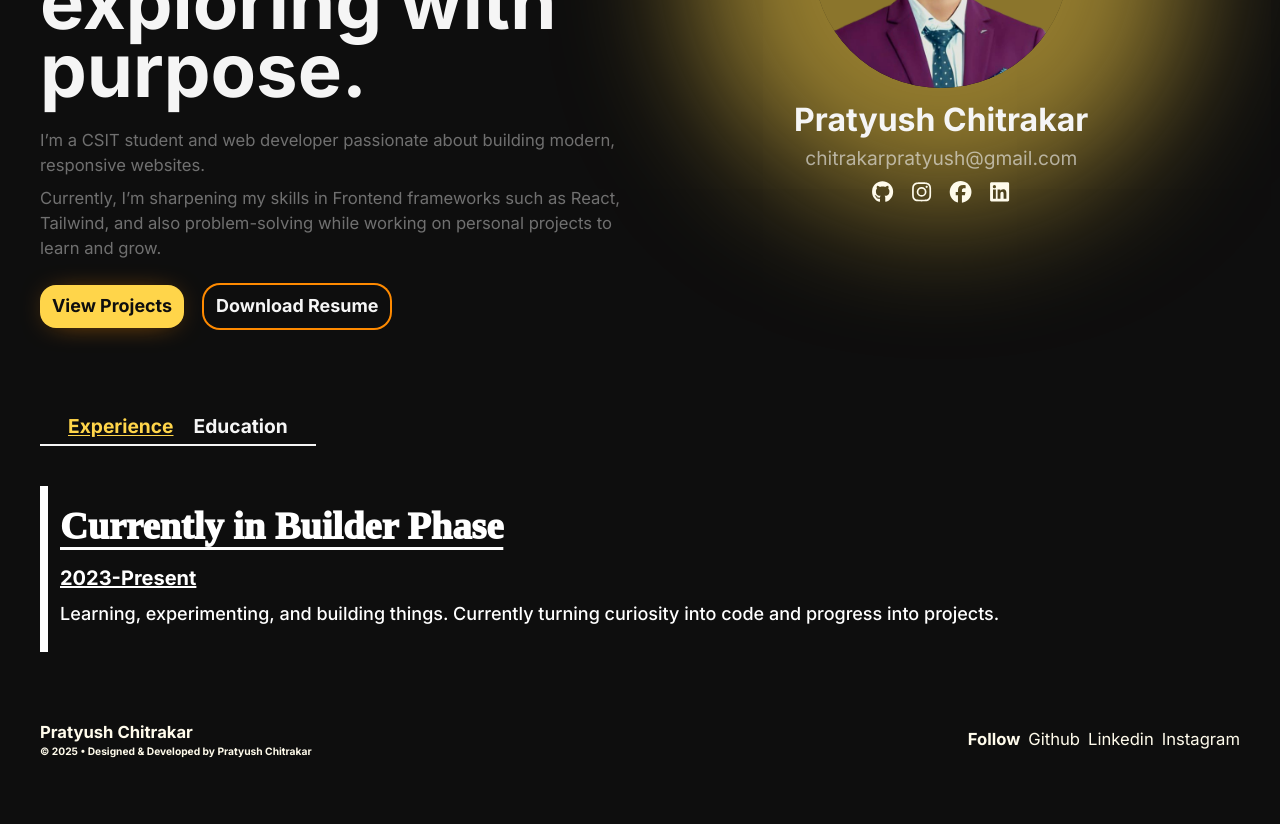
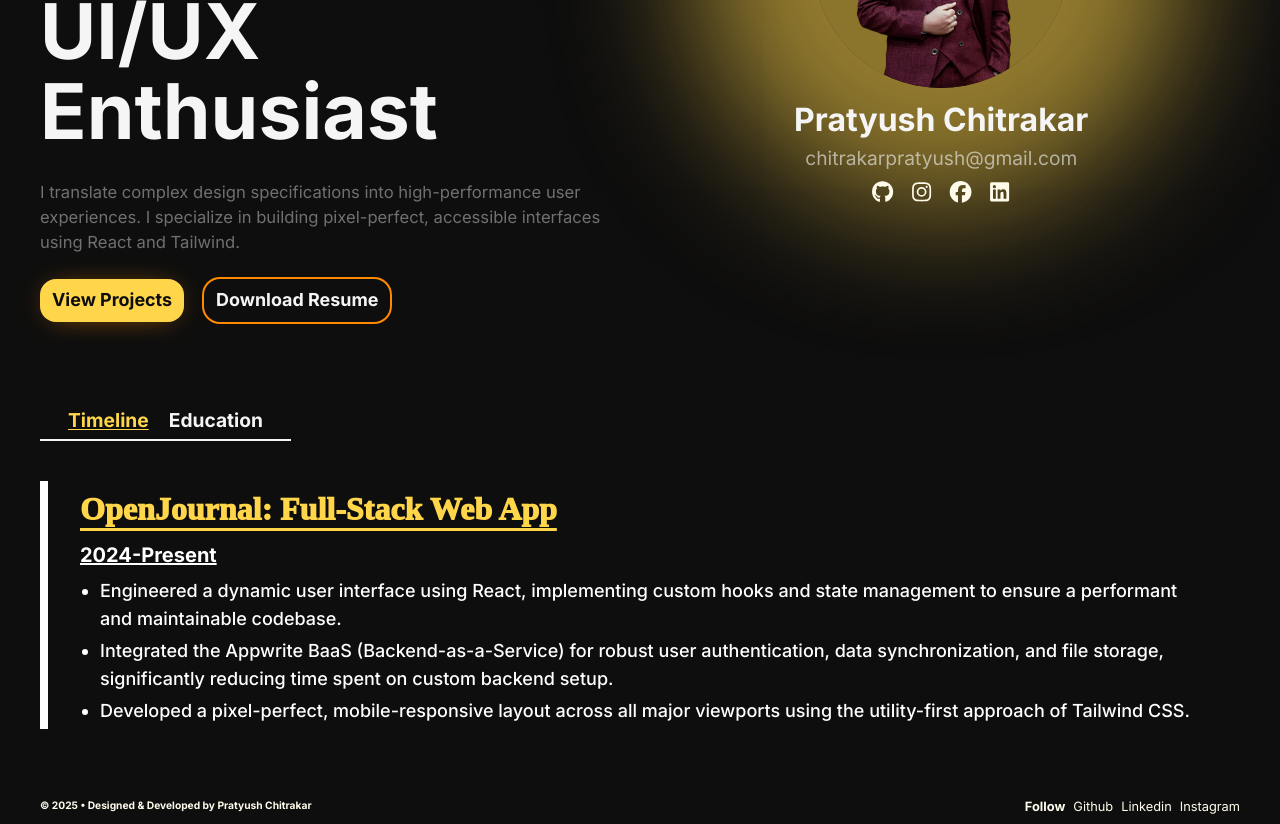
Before and after one commit to Chitrakar09/Personal_Portfolio, a React (Vite) app: page /realm/about in a window 1280 px wide. Shown: the part 320-1144 px from the top of the page. Before the commit the page ends 1087 px from the top, so only its background shows below. Built offline with nearby package versions, Linux system fonts and the light colour scheme; a web font is replaced by a local one.

Commit message:
Ui changes

```diff
--- a/src/components/features/About/AboutSection.jsx
+++ b/src/components/features/About/AboutSection.jsx
@@ -135,7 +135,7 @@ function AboutSection() {
     // Main container
     <div
       id="AboutContainer"
-      className="w-full h-full px-5 md:px-10 pt-[7vh] smLaptop:pt-[10vh] pb-[14vh] tablet:pb-[10vh] smLaptop:pb-[20vh] laptop:pb-[10vh] lgLaptop:pb-[10vh]  bg-background-dark flex flex-col lg:flex-row justify-start lg:justify-center items-center lg:items-start gap-5 lg:gap-10 xl:gap-0"
+      className="w-full h-full px-5 md:px-10 pt-[5vh] smLaptop:pt-[10vh] pb-[5vh] tablet:pb-[5vh] smLaptop:pb-[10vh] laptop:pb-[10vh] lgLaptop:pb-[10vh]  bg-background-dark flex flex-col lg:flex-row justify-start lg:justify-center items-start lg:items-start gap-15 lg:gap-10 xl:gap-0"
     >
       {/* profile container */}
       <div
@@ -150,7 +150,7 @@ function AboutSection() {
           id="profilePic"
         >
           <ProfilePic
-            url="/profile.png"
+            url="/avatar.png"
             classname="smLaptop:w-[30dvw] smLaptop:h-[30dvw] laptop:w-[20dvw] laptop:h-[20dvw] lgLaptop:w-[20dvw] lgLaptop:h-[20dvw] 4k:w-[23dvw] lg:mb-2 4k:h-[23dvw] rounded-full bg-[rgba(255,213,74,0.52)] bg-center smLaptop:shadow-[0_0_131px_120px_rgba(255,213,74,0.56)]"
           />
         </motion.div>
@@ -230,9 +230,9 @@ function AboutSection() {
           variants={headingVariants}
           initial={!hasAnimated && "hidden"}
           animate={!hasAnimated && "visible"}
-          className="text-center lg:text-left font-bold text-[8vh]/15 tablet:text-[13vh]/34 smLaptop:text-[7.5dvw]/20 laptop:text-[5.8dvw]/17 lgLaptop:text-[6dvw]/18 4k:text-[7dvw]/45 lg:mb-5 lgLaptop:mb-10 mb-3 tablet:mb-8"
+          className="text-center lg:text-left font-bold text-[5vh]/15 tablet:text-[7vh]/25 smLaptop:text-[7.5dvw]/20 laptop:text-[6dvw]/20 lgLaptop:text-[7dvw]/22 4k:text-[7dvw]/45 mb-6"
         >
-          Solving, creating, exploring with purpose.
+          Frontend Developer & UI/UX Enthusiast
         </motion.h1>
 
         {/* Description */}
@@ -241,14 +241,9 @@ function AboutSection() {
           id="description"
           className="flex flex-col gap-2 4k:mb-3"
         >
-          <p className="text-text-muted text-center text-[3.5dvw] tablet:text-[2.3dvw] smLaptop:text-[1.6dvw] laptop:text-[1.3dvw] lgLaptop:text-[1.1dvw] 4k:text-[1.3dvw] lg:text-left">
-            I’m a CSIT student and web developer passionate about building
-            modern, responsive websites.{" "}
-          </p>
-          <p className="text-text-muted text-center text-[3.5dvw] tablet:text-[2.3dvw] smLaptop:text-[1.6dvw] laptop:text-[1.3dvw] lgLaptop:text-[1.1dvw] 4k:text-[1.3dvw] lg:text-left">
-            Currently, I’m sharpening my skills in Frontend frameworks such as React, Tailwind, and also
-            problem-solving while working on personal projects to learn and
-            grow.
+          <p className="text-text-muted text-center text-[3.5dvw] tablet:text-[2.3dvw] smLaptop:text-[1.6dvw] laptop:text-[1.3dvw] lgLaptop:text-[1.25dvw] 4k:text-[1.3dvw] lg:text-left">
+            I translate complex design specifications into high-performance user experiences.
+            I specialize in building pixel-perfect, accessible interfaces using React and Tailwind.
           </p>
         </motion.div>
         {/* buttons */}
--- a/src/components/features/About/Career.jsx
+++ b/src/components/features/About/Career.jsx
@@ -32,11 +32,11 @@ function Career() {
       variants={tabVariants}
       initial="initial"
       whileInView="visible"
-      viewport={{once:false,amount:1}}
+      viewport={{once:false}}
         id="tab"
         className="bg-background-dark mx-5 md:mx-10 py-1 px-5 tablet:px-10 smLaptop:px-7 text-text-light flex text-[4vw] tablet:text-[3.5vw] smLaptop:text-[2vw] laptop:text-[1.5vw] font-bold gap-5 border-b-2"
       >
-        <button onClick={() => (setState("experience"))} className={(state==="experience")?' text-primary-golden transition-all delay-75 underline underline-offset-2':null}>Experience</button>
+        <button onClick={() => (setState("experience"))} className={(state==="experience")?' text-primary-golden transition-all delay-75 underline underline-offset-2':null}>Timeline</button>
         <button onClick={() => setState("education")} className={(state==="education")?' text-primary-golden transition-all delay-75 underline underline-offset-2':null}>Education</button>
       </motion.div>
       {state === "experience" ? <Experience /> : <Education />}
--- a/src/components/features/About/Education.jsx
+++ b/src/components/features/About/Education.jsx
@@ -10,10 +10,6 @@ function Education() {
     {
       title: "Higher Secondary Education - Grand Academy, Nepal",
       date: "2022-2024",
-    },
-    {
-      title: "Secondary Education Examination (SEE) - Little Angel's School, Nepal",
-      date: "Completed in 2022",
     },
   ];
 
@@ -41,7 +37,7 @@ function Education() {
           viewport={{ once: false }}
           className="w-full bg-background-dark text-text-light px-5 md:px-10 py-5 flex flex-col gap-2 tablet:gap-2"
         >
-          <div id="cardContainer" className="w-full flex flex-col gap-10 scale-90">
+          <div id="cardContainer" className="w-full flex flex-col gap-10">
             {educations.map((education, i) => (
               <div key={i} className="w-full">
                 <CareerCard
--- a/src/components/features/About/Experience.jsx
+++ b/src/components/features/About/Experience.jsx
@@ -6,10 +6,10 @@ function Experience() {
   //experience
   const experiences = [
     {
-      title: "Currently in Builder Phase",
-      date: "2023-Present",
+      title: "OpenJournal: Full-Stack Web App",
+      date: "2024-Present",
       details:
-        "Learning, experimenting, and building things. Currently turning curiosity into code and progress into projects.",
+        (<ul className="list-disc pl-5 space-y-1"><li>Engineered a dynamic user interface using React, implementing custom hooks and state management to ensure a performant and maintainable codebase.</li><li>Integrated the Appwrite BaaS (Backend-as-a-Service) for robust user authentication, data synchronization, and file storage, significantly reducing time spent on custom backend setup.</li><li>Developed a pixel-perfect, mobile-responsive layout across all major viewports using the utility-first approach of Tailwind CSS.</li></ul>),
     },
   ];
 
--- a/src/components/layout/Footer.jsx
+++ b/src/components/layout/Footer.jsx
@@ -11,9 +11,6 @@ function Footer() {
         id="copyright"
         className="flex flex-col items-start justify-center w-full"
       >
-        <span className="font-[1000] text-[4.9vw] md:text-[3vw] laptop:text-[1.3vw]/6">
-          Pratyush Chitrakar
-        </span>
         <span className="text-[3vw] md:text-[1.5vw] laptop:text-[0.8vw] font-bold flex flex-wrap">
           © {`${year}`} • Designed & Developed by Pratyush Chitrakar
         </span>
@@ -22,16 +19,16 @@ function Footer() {
         id="follow"
         className="hidden md:flex justify-end items-center w-full gap-2"
       >
-        <span className="text-[2.5vw] laptop:text-[1.3vw] font-bold">
+        <span className="text-[2vw] laptop:text-[1vw] font-bold">
           Follow
         </span>
         <div className="flex gap-2">
-        <span className="text-[2.5vw] laptop:text-[1.3vw] hover:text-accent-amber hover:-translate-y-0.5 transition ease-in-out">
+        <span className="text-[2vw] laptop:text-[1vw] hover:text-accent-amber hover:-translate-y-0.5 transition ease-in-out">
           <a href="https://github.com/Chitrakar09" target="_blank">
             Github
           </a>
         </span>
-        <span className="text-[2.5vw] laptop:text-[1.3vw] hover:text-accent-amber hover:-translate-y-0.5 transition ease-in-out">
+        <span className="text-[2vw] laptop:text-[1vw] hover:text-accent-amber hover:-translate-y-0.5 transition ease-in-out">
           <a
             href="https://www.linkedin.com/in/pratyush-chitrakar/"
             target="_blank"
@@ -39,7 +36,7 @@ function Footer() {
             Linkedin
           </a>
         </span>
-        <span className="text-[2.5vw] laptop:text-[1.3vw] hover:text-accent-amber hover:-translate-y-0.5 transition ease-in-out">
+        <span className="text-[2vw] laptop:text-[1vw] hover:text-accent-amber hover:-translate-y-0.5 transition ease-in-out">
           <a href="https://www.instagram.com/chitrakar_09/" target="_blank">
             Instagram
           </a>
--- a/src/components/ui/CareerCard.jsx
+++ b/src/components/ui/CareerCard.jsx
@@ -44,25 +44,25 @@ function CareerCard({
           transition: { duration: 0.3, ease: "easeInOut" },
         }
       }
-      className={` w-full p-3 lgLaptop:px-8 lgLaptop:pb-8 ${border} flex flex-col gap-2 bg-background-dark text-start`}
+      className={`px-8 py-1 lgLaptop:pb-8 ${border} flex flex-col gap-2 bg-background-dark text-base`}
     >
       <div id="title">
-        <h1 className="font-[1000] text-[7vw] tablet:text-[6vw] smLaptop:text-[5.5vw] laptop:text-[3vw] 4k:text-[3.5vw] laptop:underline-offset-8 font-title underline underline-offset-3">
+        <h1 className={`font-[1000] text-[6vw] tablet:text-[5vw] smLaptop:text-[2.5vw] laptop:text-[2.5vw] 4k:text-[3.5vw] laptop:underline-offset-8 font-title underline underline-offset-3 ${use==='experience'?'text-primary-golden':null}`}>
           {title}
         </h1>
       </div>
       <div id="timeline">
-        <span className="font-extrabold underline text-lg tablet:text-2xl smLaptop:text-3xl laptop:text-xl lgLaptop:text-[1.5vw] 4k:text-[1.7vw]">
+        <span className="font-extrabold underline text-lg tablet:text-xl smLaptop:text-xl laptop:text-xl lgLaptop:text-[1.2vw] 4k:text-[1.7vw]">
           {date}
         </span>
       </div>
 
       <div
         id="about"
-        className="w-full flex flex-col gap-1 tablet:gap-3 lgLaptop:gap-4"
+        className="w-full flex flex-col"
       >
         {details && (
-          <p className="font-medium tablet:text-xl smLaptop:text-2xl laptop:text-lg lgLaptop:text-[1.3vw] 4k:text-[1.57vw]">
+          <p className="font-medium tablet:text-xl smLaptop:text-lg laptop:text-lg lgLaptop:text-[1.3vw] 4k:text-[1.57vw] flex flex-col gap-1">
             {details}
           </p>
         )}
@@ -72,7 +72,7 @@ function CareerCard({
               <button
                 key={i}
                 id="bubble"
-                className={`py-0.5 px-1.5 rounded-md font-bold tablet:text-xl smLaptop:text-2xl laptop:text-base lgLaptop:text-xl 4k:text-[1.6vw] bg-primary-golden text-background-dark`}
+                className={`py-0.5 px-1.5 rounded-md font-bold tablet:text-xl smLaptop:text-lg laptop:text-base lgLaptop:text-xl 4k:text-[1.6vw] bg-primary-golden text-background-dark`}
               >
                 {tools}
               </button>
--- /dev/null
+++ b/src/features/projectsDatabase.js
@@ -0,0 +1,5 @@
+const projects=[{
+
+}]
+
+export default projects;
--- a/src/pages/About.jsx
+++ b/src/pages/About.jsx
@@ -7,10 +7,10 @@ function About() {
   return (
     <div
 
-    id='aboutPage' className='w-full flex flex-col'>
+    id='aboutPage' className='w-full flex flex-col justify-between'>
       <AboutSection/>
       {hasAnimated&&<Career/>}
-      {hasAnimated&& <Footer />}
+      {hasAnimated&&<Footer/>}
       </div>
   )
 }
--- a/src/pages/MainPage.jsx
+++ b/src/pages/MainPage.jsx
@@ -4,7 +4,7 @@ import { Outlet } from 'react-router'
 
 function MainPage() {
   return (
-    <div id='mainContainer' className='w-full h-full flex flex-col justify-between items-center'>
+    <div id='mainContainer' className='h-full flex flex-col justify-start'>
       <Header />
       <Outlet />
     </div>
```
Also changed, not shown: public/avatar.png (added).
